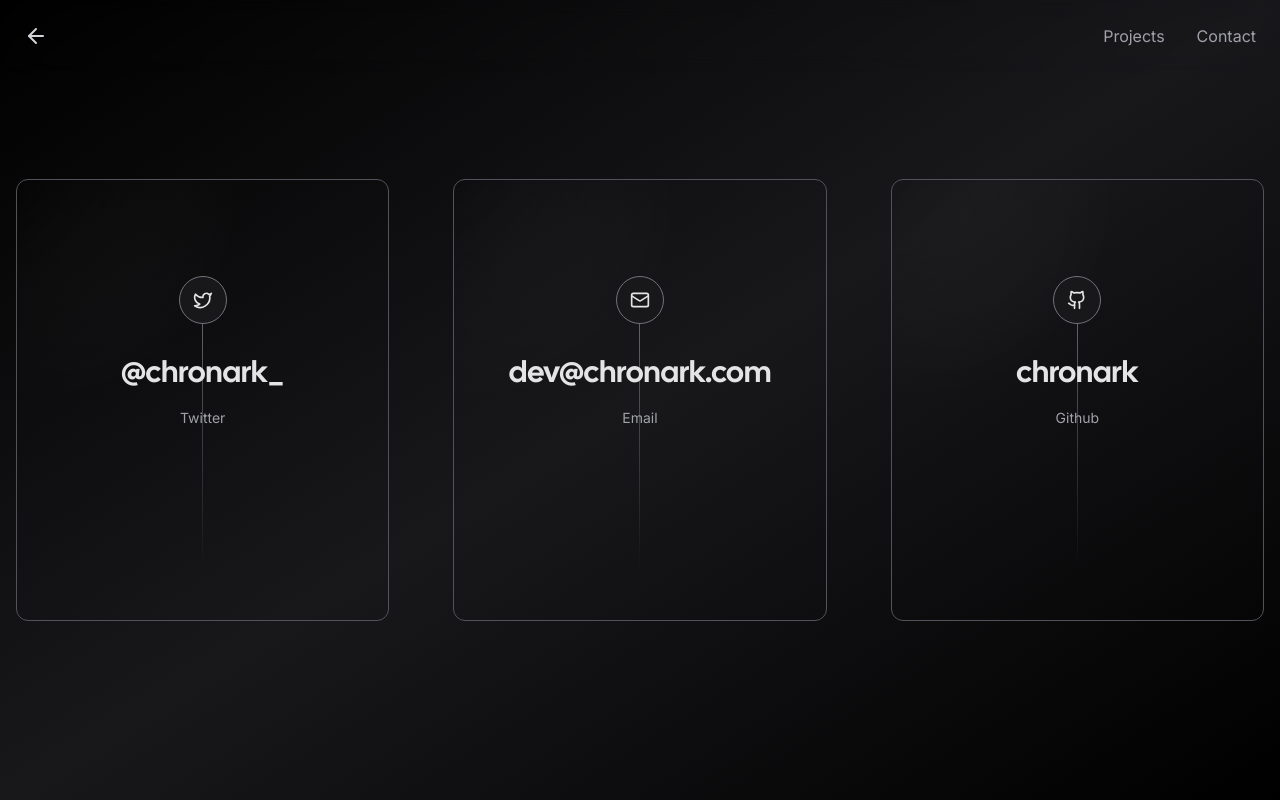
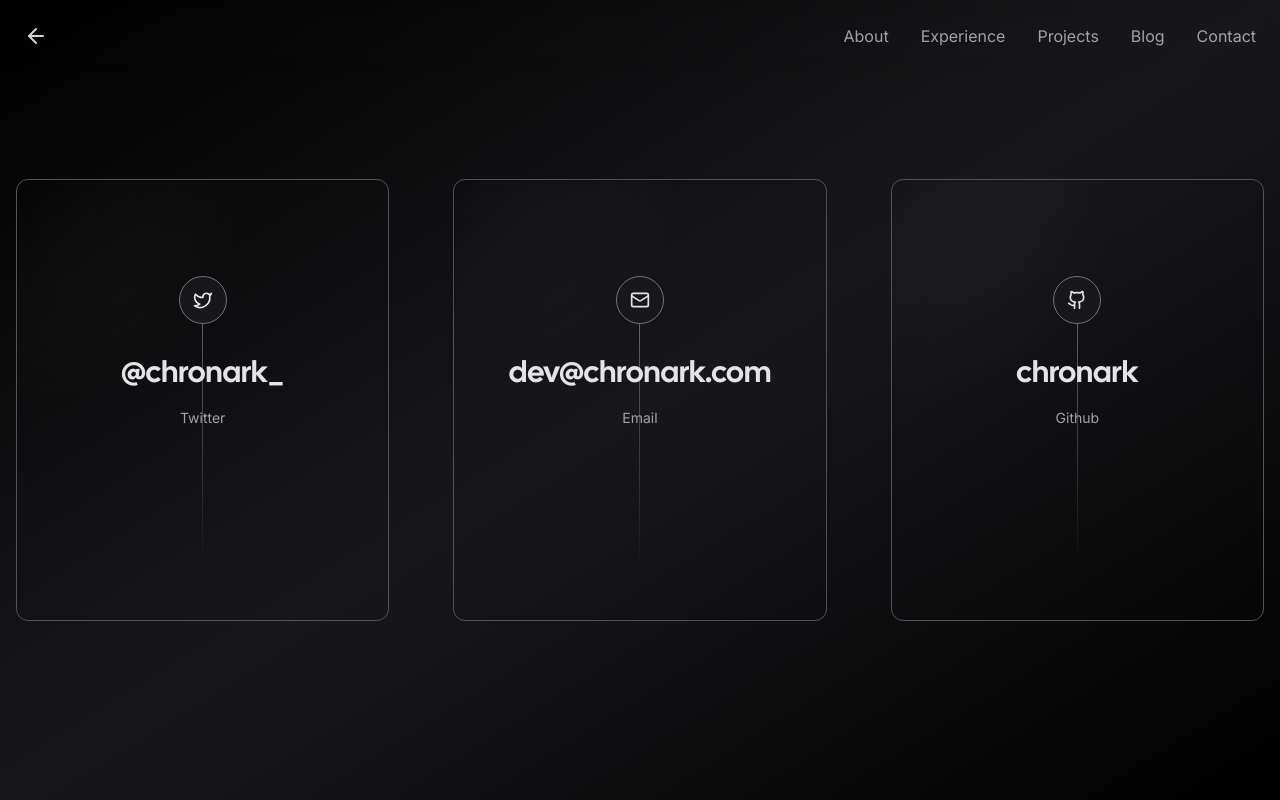
Before and after one commit to dmkehl/davidkehl-portfolio, a Next.js app: page /contact in a window 1280 px wide. Built offline with nearby package versions, Linux system fonts and the light colour scheme; no server answers; what tailwindcss-debug-screens would draw is missing.

Commit message:
Created base layout for new pages

```diff
--- /dev/null
+++ b/app/about/layout.tsx
@@ -0,0 +1,11 @@
+export default function AboutLayout({
+  children,
+}: {
+  children: React.ReactNode;
+}) {
+  return (
+    <div className="relative min-h-screen bg-gradient-to-tl from-zinc-900 via-zinc-400/10 to-zinc-900 ">
+      {children}
+    </div>
+  );
+}
--- a/app/about/page.tsx
+++ b/app/about/page.tsx
@@ -1,3 +1,17 @@
+import { Navigation } from "../components/nav";
+
 export default function AboutPage() {
-  return <p>About Page</p>;
+  return (
+    <div className="relative pb-16">
+      <Navigation />
+      <div className="px-6 pt-20 mx-auto space-y-8 max-w-7xl lg:px-8 md:space-y-16 md:pt-24 lg:pt-32">
+        <div className="max-w-2xl mx-auto lg:mx-0">
+          <h2 className="text-3xl font-bold tracking-tight text-zinc-100 sm:text-4xl">
+            About
+          </h2>
+          <p className="mt-4 text-zinc-400">About subheading here</p>
+        </div>
+      </div>
+    </div>
+  );
 }
--- /dev/null
+++ b/app/blog/layout.tsx
@@ -0,0 +1,11 @@
+export default function BlogLayout({
+  children,
+}: {
+  children: React.ReactNode;
+}) {
+  return (
+    <div className="relative min-h-screen bg-gradient-to-tl from-zinc-900 via-zinc-400/10 to-zinc-900 ">
+      {children}
+    </div>
+  );
+}
--- a/app/blog/page.tsx
+++ b/app/blog/page.tsx
@@ -1,3 +1,17 @@
+import { Navigation } from "../components/nav";
+
 export default function BlogPage() {
-  return <p>Blog Page</p>;
+  return (
+    <div className="relative pb-16">
+      <Navigation />
+      <div className="px-6 pt-20 mx-auto space-y-8 max-w-7xl lg:px-8 md:space-y-16 md:pt-24 lg:pt-32">
+        <div className="max-w-2xl mx-auto lg:mx-0">
+          <h2 className="text-3xl font-bold tracking-tight text-zinc-100 sm:text-4xl">
+            Blog
+          </h2>
+          <p className="mt-4 text-zinc-400">Blog subheading here</p>
+        </div>
+      </div>
+    </div>
+  );
 }
--- a/app/components/nav.tsx
+++ b/app/components/nav.tsx
@@ -10,7 +10,7 @@
   useEffect(() => {
     if (!ref.current) return;
     const observer = new IntersectionObserver(([entry]) =>
-			setIntersecting(entry.isIntersecting),
+      setIntersecting(entry.isIntersecting)
     );
 
     observer.observe(ref.current);
@@ -29,10 +29,28 @@
         <div className="container flex flex-row-reverse items-center justify-between p-6 mx-auto">
           <div className="flex justify-between gap-8">
             <Link
+              href="/about"
+              className="duration-200 text-zinc-400 hover:text-zinc-100"
+            >
+              About
+            </Link>
+            <Link
+              href="/experience"
+              className="duration-200 text-zinc-400 hover:text-zinc-100"
+            >
+              Experience
+            </Link>
+            <Link
               href="/projects"
               className="duration-200 text-zinc-400 hover:text-zinc-100"
             >
               Projects
+            </Link>
+            <Link
+              href="/blog"
+              className="duration-200 text-zinc-400 hover:text-zinc-100"
+            >
+              Blog
             </Link>
             <Link
               href="/contact"
--- /dev/null
+++ b/app/experience/layout.tsx
@@ -0,0 +1,11 @@
+export default function ExperienceLayout({
+  children,
+}: {
+  children: React.ReactNode;
+}) {
+  return (
+    <div className="relative min-h-screen bg-gradient-to-tl from-zinc-900 via-zinc-400/10 to-zinc-900 ">
+      {children}
+    </div>
+  );
+}
--- a/app/experience/page.tsx
+++ b/app/experience/page.tsx
@@ -1,3 +1,17 @@
+import { Navigation } from "../components/nav";
+
 export default function ExperiencePage() {
-  return <p>Experience Page</p>;
+  return (
+    <div className="relative pb-16">
+      <Navigation />
+      <div className="px-6 pt-20 mx-auto space-y-8 max-w-7xl lg:px-8 md:space-y-16 md:pt-24 lg:pt-32">
+        <div className="max-w-2xl mx-auto lg:mx-0">
+          <h2 className="text-3xl font-bold tracking-tight text-zinc-100 sm:text-4xl">
+            Experience
+          </h2>
+          <p className="mt-4 text-zinc-400">Experience subheading here</p>
+        </div>
+      </div>
+    </div>
+  );
 }
```
Lines whose indentation alone changed are shown as unchanged.
